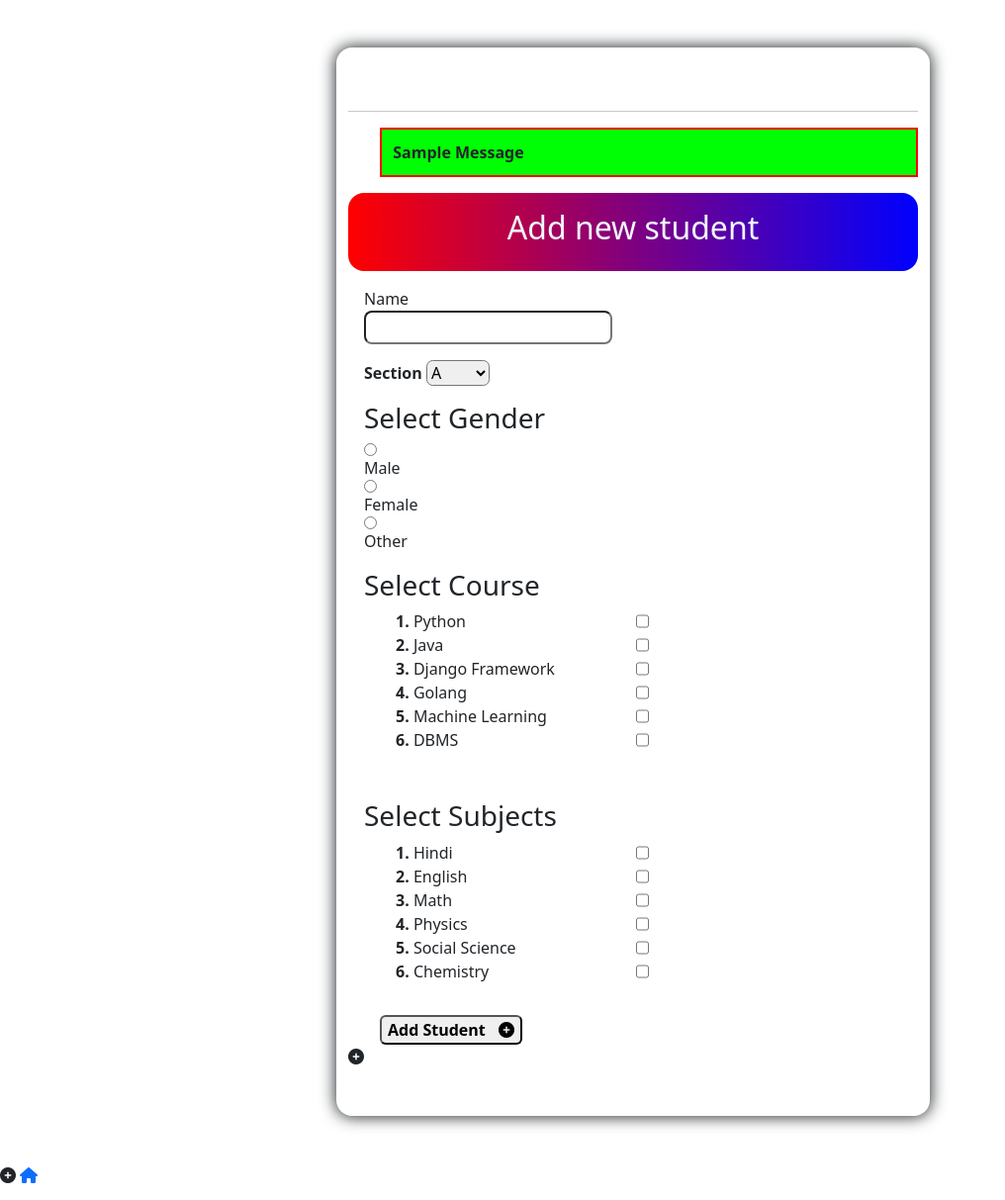
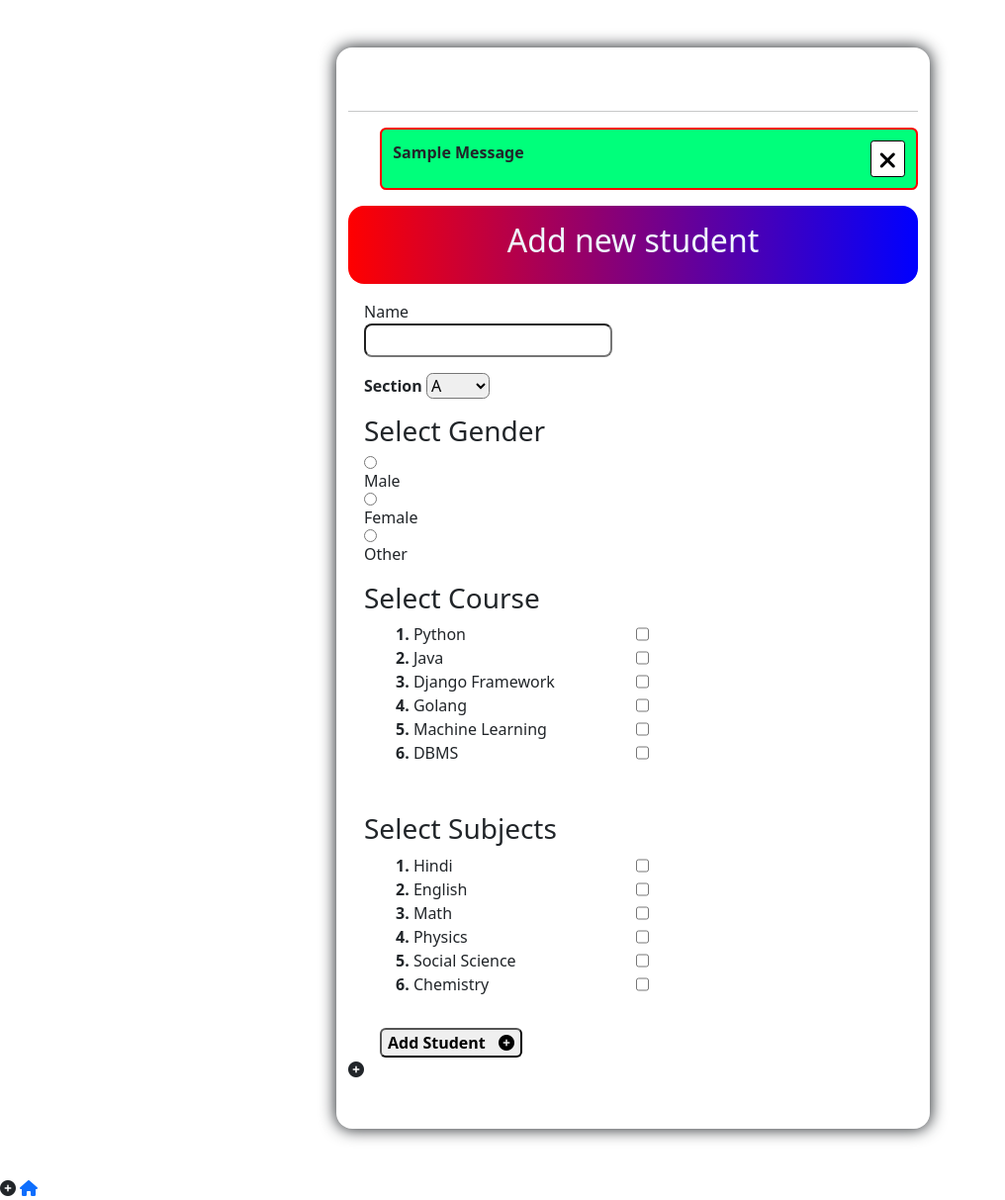
Before and after one commit to rampravesh22/django-practice, a Django app: page /addstudent/ in a window 1280 px wide. Shown: the part 56-1269 px from the top of the page at 99% size, without its empty margins (0-1016 px from the left). Run offline with Django 4.2, Linux system fonts and the light colour scheme; one stand-in notice (Sample message) is shown; some libraries are stand-ins or nearby versions.

Commit message:
just commit

```diff
--- a/related_name/core/static/css/core.css
+++ b/related_name/core/static/css/core.css
@@ -82,17 +82,19 @@ tr:hover {
     border: 2px solid red;
     margin-left: 0rem;
     text-transform: capitalize;
+    width: 100%;
 }
 
 .success {
     list-style: none;
-    background-color: rgb(0, 255, 4);
+    background-color: rgb(0, 255, 123);
     padding: .7rem;
     font-weight: 600;
     border: 2px solid red;
     margin-left: 0rem;
     text-transform: capitalize;
-
+    border-radius: .4rem;
+    width: 100%;
 }
 
 .click-here a {
@@ -180,13 +182,13 @@ input {
     width: 9rem;
 }
 
-button i {
+button[type=submit] i {
     float: right;
     vertical-align: center;
     transition: 300ms linear;
 }
 
-button:hover i {
+button[type=submit]:hover i {
     transform: rotate(180deg);
 }
 
@@ -233,3 +235,13 @@ select:focus option {
     left: 2rem !important;
     margin-top: 2rem;
 }
+
+#btn-remove {
+    width: 2.2rem;
+    height: 2.3rem;
+    background-color: rgb(255, 254, 252);
+    border: 1px solid;
+    font-size: 1.5rem;
+    /* padding: .2rem; */
+    border-radius: .2rem;
+}
--- a/related_name/core/templates/core/addstudent.html
+++ b/related_name/core/templates/core/addstudent.html
@@ -7,7 +7,9 @@
         <hr>
         <ul class="messages">
             {% for message in messages %}
-            <li {% if message.tags %} class="{{  message.tags }}" {% endif %}>{{message}}</li>
+            <li {% if message.tags %} class=" d-flex flex-row justify-content-between {{  message.tags }}" {% endif %}>
+                {{message}}
+                <button id="btn-remove"><i class="fa-solid fa-xmark"></i></button></li>
             {% endfor %}
         </ul>
         {% endif %}
@@ -56,8 +58,8 @@
             <ol>
                 {% for subject in subjects %}
                 <li class="d-flex justify-content-between w-50">
-                    <label for="course"><strong>{{ forloop.counter }}.</strong> {{subject}}</label>
-                    <input type="checkbox" name="course" id="course" value="{{ subject}}">
+                    <label for="subjects"><strong>{{ forloop.counter }}.</strong> {{subject}}</label>
+                    <input type="checkbox" name="subjects" id="subjects" value="{{ subject}}">
                 </li>
                 {% endfor %}
             </ol>
--- a/related_name/core/templates/core/base.html
+++ b/related_name/core/templates/core/base.html
@@ -6,7 +6,6 @@
     <meta http-equiv="X-UA-Compatible" content="IE=edge">
     <meta name="viewport" content="width=device-width, initial-scale=1.0">
     <title>Document</title>
-
     {% include 'core/js.html' %}
     {% include 'core/css.html' %}
 </head>
--- a/related_name/core/templates/core/js.html
+++ b/related_name/core/templates/core/js.html
@@ -1,5 +1,5 @@
 {% load static %}
-<script src="{% static 'js/core.js' %}"></script>
-<script src="{% static 'js/bootstrap.min.js' %}"></script>
-<script src="{% static 'js/jq.min.js' %}"></script>
-<script src="{% static 'js/popper.min.js' %}"></script>
+<script src="{% static 'js/jq.min.js' %}" defer></script>
+<script src="{% static 'js/bootstrap.min.js' %}" defer></script>
+<script src="{% static 'js/popper.min.js' %}" defer></script>
+<script src="{% static 'js/core.js' %} " defer></script>
--- a/related_name/core/views.py
+++ b/related_name/core/views.py
@@ -46,10 +46,12 @@ def addstudnet(request):
         courses = request.POST.getlist('course')
         subjects = request.POST.getlist('subjects')
         print("************************************************************")
-        student = Student.objects.create(student_name=name)
         print(courses)
         print(subjects)
+        print(section)
+        print(name)
         if section and courses and subjects:
+            student = Student.objects.create(student_name=name)
             section = Section.objects.create(
                 student=student, section_name=section)
             for course in courses:
```
Also changed, not shown: related_name/db.sqlite3.
